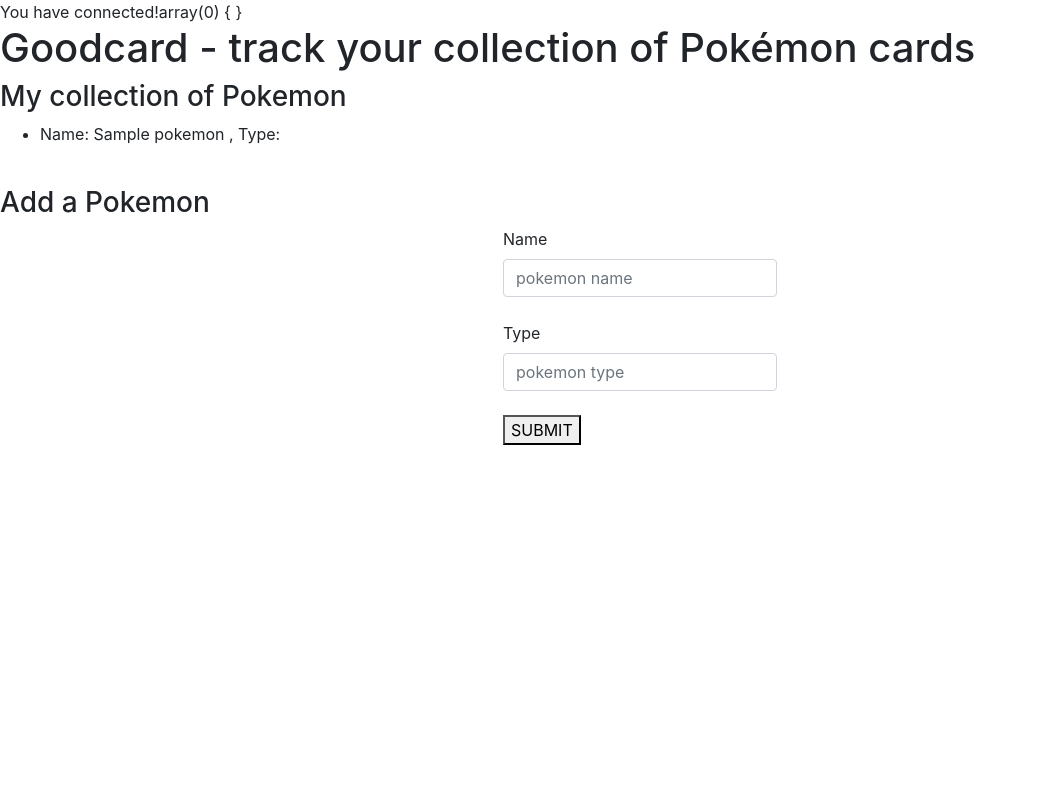
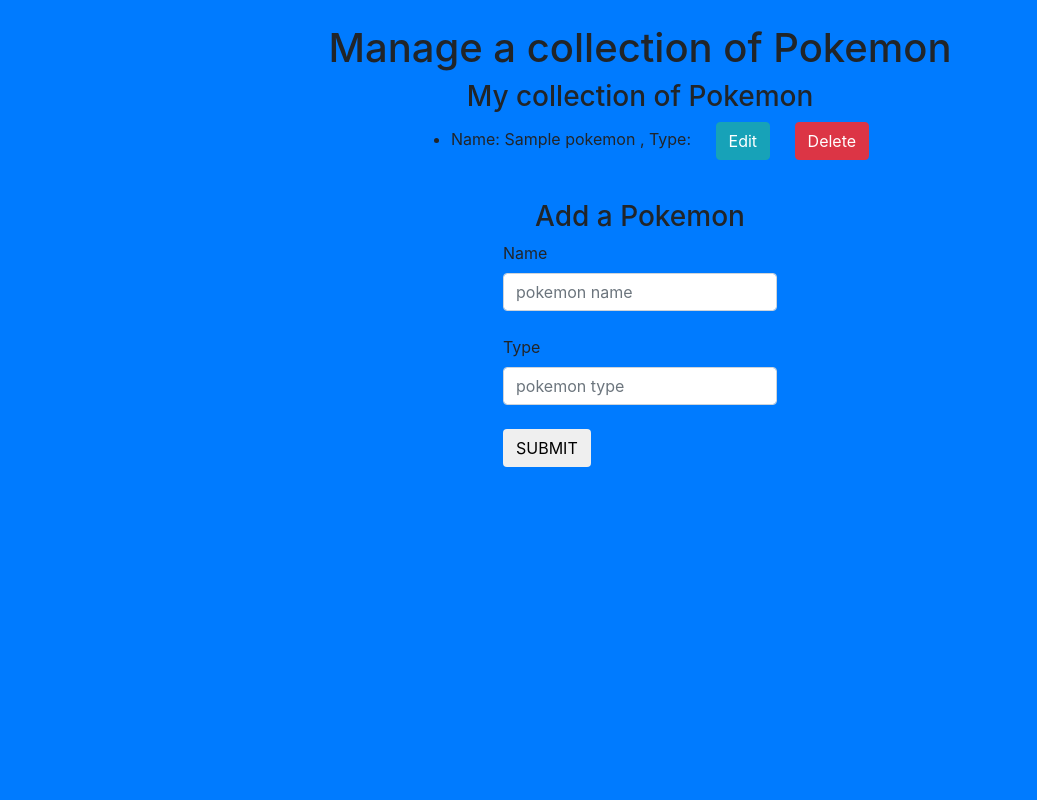
Before and after one commit to adrienclesse/CRUD, a PHP site: page / in a window 1280 px wide. Shown: the whole page, without its empty margins (0-1037 px from the left). Run offline with PHP 8.4, Linux system fonts and the light colour scheme; tables that the repository leaves empty or names only in its code hold one stand-in row (values such as "Sample post"); some libraries are stand-ins or nearby versions.

Commit message:
last version done with edit and delete

```diff
--- a/classes/CardRepository.php
+++ b/classes/CardRepository.php
@@ -56,7 +56,11 @@ class CardRepository
 
     public function delete()
     {
-
+        if (isset($_GET['delete'])) {
+            $clickedId = $_GET['delete']; {
+        $sql = "DELETE FROM pokemon WHERE id= $clickedId";
+        return $this->databaseManager->database->query($sql);
+        }
+        }
     }
-
 }
--- a/classes/DatabaseManager.php
+++ b/classes/DatabaseManager.php
@@ -33,7 +33,7 @@ class DatabaseManager
             $pdo = new PDO($dsn, $this->name, $this->password );
             $pdo->setAttribute(PDO::ATTR_DEFAULT_FETCH_MODE, PDO::FETCH_ASSOC);
             $this->database=$pdo;
-            echo "You have connected!";
+          //  echo "You have connected!";
         } catch (\Exception $e){
             echo"Connection failed: ".$e->getMessage();
         }
--- a/index.php
+++ b/index.php
@@ -22,11 +22,13 @@ $databaseManager->connect();
 // Update the naming if you'd like to work with another collection
 $cardRepository = new CardRepository($databaseManager);
 $cards= $cardRepository->create();
+$cards = $cardRepository->delete();
 $cards = $cardRepository->get();
 
 
 
-var_dump($_POST);
+
+//var_dump($_POST);
 
 // Load your view
 // Tip: you can load this dynamically and based on a variable, if you want to load another view
--- a/overview.php
+++ b/overview.php
@@ -7,21 +7,28 @@
 	<meta http-equiv="X-UA-Compatible" content="ie=edge">
     <link rel="stylesheet" href="https://maxcdn.bootstrapcdn.com/bootstrap/4.0.0/css/bootstrap.min.css" integrity="sha384-Gn5384xqQ1aoWXA+058RXPxPg6fy4IWvTNh0E263XmFcJlSAwiGgFAW/dAiS6JXm" crossorigin="anonymous">
     <script src="https://cdn.jsdelivr.net/npm/bootstrap@5.0.0-beta1/dist/js/bootstrap.bundle.min.js" integrity="sha384-ygbV9kiqUc6oa4msXn9868pTtWMgiQaeYH7/t7LECLbyPA2x65Kgf80OJFdroafW" crossorigin="anonymous"></script>
+    <link rel="stylesheet" type="text/css" href="style.css">
 	<title>Goodcard - track your collection of Pokémon cards</title>
 </head>
-<body>
+<body class="bg-primary">
 
-<h1>Goodcard - track your collection of Pokémon cards</h1>
+<br>
 
-<h3>My collection of Pokemon</h3>
+<h1 class="row justify-content-center">Manage a  collection of Pokemon</h1>
 
+<h3 class="row justify-content-center">My collection of Pokemon</h3>
+<div class="row justify-content-center" >
 <ul>
 <?php foreach ($cards as $card) : ?>
-    <li><?="Name: ". $card['name']. " ,                    Type: ". $card['type']; ?></li>
+    <li><?="Name: ". $card['name']. " ,                    Type: ". $card['type']; ?>
+          <a href="edit.php?edit=<?php echo $card['id'];?>"  class='btn btn-info'>Edit</a>
+          <a href="index.php?delete=<?php echo $card['id'];?>" class='btn btn-danger'>Delete</a></li>
 <?php endforeach; ?>
 </ul>
+</div>
+
 <br>
-<h3>Add a Pokemon</h3>
+<h3 class="row justify-content-center">Add a Pokemon</h3>
 <div class="row justify-content-center" >
 <form  method="post">
 <label>Name</label>
@@ -30,9 +37,11 @@
 <label>Type  </label>
 <input type="text" name="type" class="form-control" placeholder="pokemon type"></input>
 <br>
-<button name="submit">SUBMIT</button>
+<button class="btn btn-default" name="submit">SUBMIT</button>
 </form>
 </div>
+
+
 
 <?php// print_r(PDO::getAvailableDrivers());
 
--- /dev/null
+++ b/style.css
@@ -0,0 +1,3 @@
+a{
+    margin-left:20px;
+}
```
Also changed, not shown: edit.php (added, +41 -0 lines).
